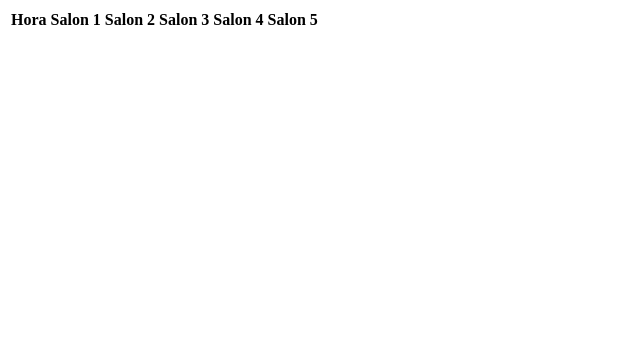
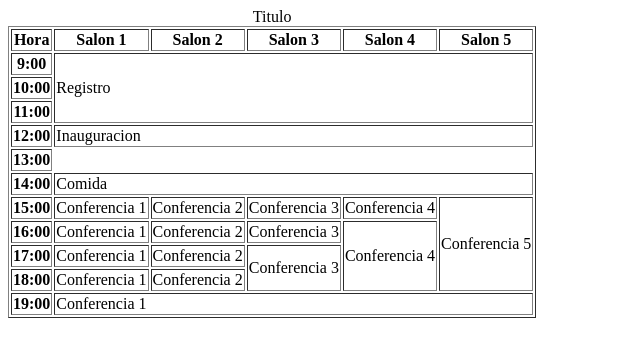
Before and after one commit to dan-altamirano/practica-formularios, a plain HTML site: page index.html in a window 1280 px wide. Shown: the whole page, without its empty margins (0-640 px from the left). Drawn offline with Linux system fonts and the light colour scheme.

Commit message:
Se agrego la estructura de la tabla, filas y renglones

```diff
--- a/index.html
+++ b/index.html
@@ -5,7 +5,8 @@
     <title></title>
   </head>
   <body>
-    <table>
+    <table border="1">
+      <caption>Titulo</caption>
       <thead>
         <tr>
           <th>Hora</th>
@@ -18,37 +19,55 @@
       </thead>
       <tbody>
         <tr>
-
+          <th>9:00</th>
+          <td colspan="5" rowspan="3">Registro</td>
         </tr>
         <tr>
-
+          <th>10:00</th>
         </tr>
         <tr>
-
+          <th>11:00</th>
         </tr>
         <tr>
-
+          <th>12:00</th>
+          <td colspan="5">Inauguracion</td>
         </tr>
         <tr>
-
+          <th>13:00</th>
         </tr>
         <tr>
-
+          <th>14:00</th>
+          <td colspan="5">Comida</td>
         </tr>
         <tr>
-
+          <th>15:00</th>
+          <td>Conferencia 1</td>
+          <td>Conferencia 2</td>
+          <td>Conferencia 3</td>
+          <td>Conferencia 4</td>
+          <td rowspan="4">Conferencia 5</td>
         </tr>
         <tr>
-
+          <th>16:00</th>
+          <td>Conferencia 1</td>
+          <td>Conferencia 2</td>
+          <td>Conferencia 3</td>
+          <td rowspan="3">Conferencia 4</td>
         </tr>
         <tr>
-
+          <th>17:00</th>
+          <td>Conferencia 1</td>
+          <td>Conferencia 2</td>
+          <td rowspan="2">Conferencia 3</td>
         </tr>
         <tr>
-
+          <th>18:00</th>
+          <td>Conferencia 1</td>
+          <td>Conferencia 2</td>
         </tr>
         <tr>
-
+          <th>19:00</th>
+          <td colspan="5">Conferencia 1</td>
         </tr>
       </tbody>
     </table>
```
